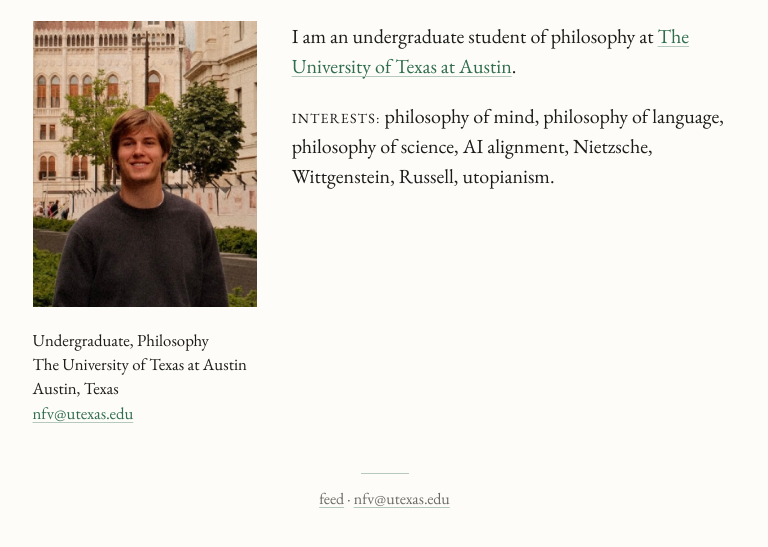
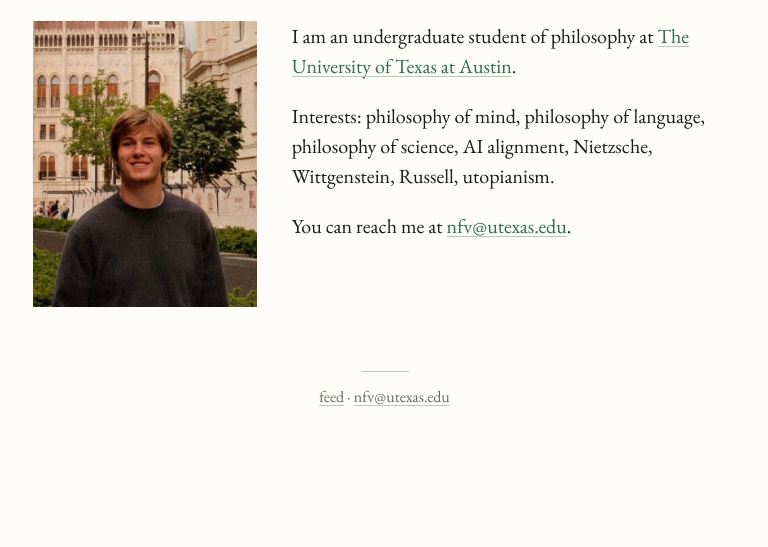
Before and after one commit to nicolaifvalenta/nicolaifvalenta.github.io, an Eleventy site: page src/index.njk in a window 1280 px wide. Shown: the part 91-638 px from the top of the page, without its empty margins (248-1016 px from the left). Built offline with nearby package versions, Linux system fonts and the light colour scheme; Eleventy itself is replaced by a stand-in of ours; files that its build step writes are made by us from their sources; what katex, markdown-it-texmath would draw is missing.

Commit message:
Home: plain Interests label, contact line, remove address block
Co-Authored-By: Claude Sonnet 5.5 <noreply@anthropic.com>

```diff
--- a/src/index.njk
+++ b/src/index.njk
@@ -5,14 +5,11 @@ title: About
 <section class="about">
   <div class="side">
     <img class="portrait" src="/img/photo.jpg" alt="Photograph of {{ site.name }}" width="549" height="700">
-  <div class="contact">
-    {{ site.affiliation | safe }}<br>
-    <a href="mailto:{{ site.email }}">{{ site.email }}</a>
-  </div>
   </div>
   <div class="prose bio">
     <p>I am an undergraduate student of philosophy at <a href="https://liberalarts.utexas.edu/philosophy/">The University of Texas at Austin</a>.</p>
-    <p><span class="smcp">Interests:</span> philosophy of mind, philosophy of language, philosophy of science, AI alignment, Nietzsche, Wittgenstein, Russell, utopianism.</p>
+    <p>Interests: philosophy of mind, philosophy of language, philosophy of science, AI alignment, Nietzsche, Wittgenstein, Russell, utopianism.</p>
+    <p>You can reach me at <a href="mailto:{{ site.email }}">{{ site.email }}</a>.</p>
   </div>
 </section>
 
```
